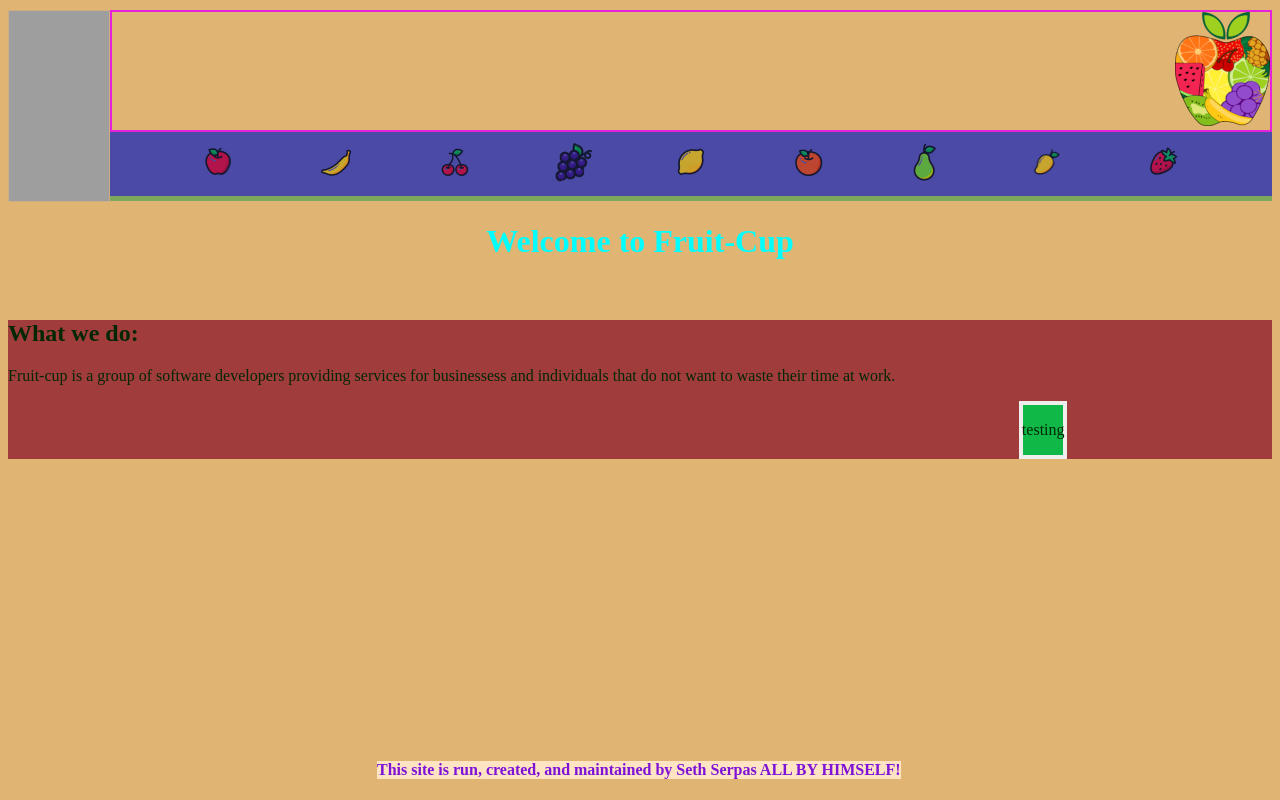
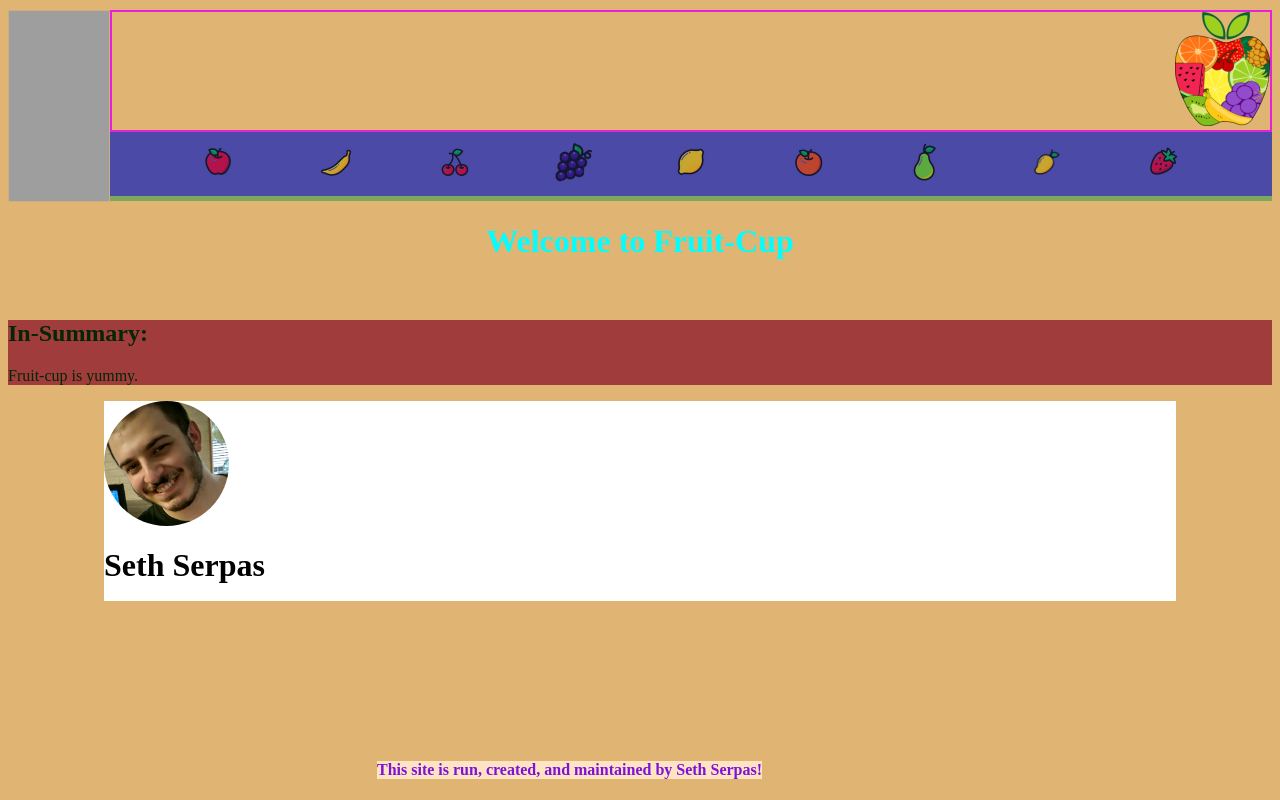
Before and after one commit to Next-Token/clearlylistening, a React (Create React App) app in the folder fruit-cup/: page / in a window 1280 px wide. Built offline with nearby package versions, Linux system fonts and the light colour scheme; grey boxes are pictures that could not be loaded.

Commit message:
formatting

```diff
--- a/fruit-cup/src/Content/Content.css
+++ b/fruit-cup/src/Content/Content.css
@@ -20,7 +20,7 @@ div .body{
     white-space: pre-line;
 }
 
-.Daily{
+.Daily2{
     border: 4px solid #f0eeed;
     background-color: rgb(16, 184, 72);
     display: flex;
@@ -33,8 +33,32 @@ div .body{
 }
 
 
-.body .Daily{
+.body .Daily2{
 
     margin-left: 80%;
 
 }
+
+.profile-pic{
+    width: 125px;
+    height: 125px;
+    position: relative;
+    overflow: hidden;
+    border-radius: 90%;
+
+}
+.top{
+    height:200px;
+}
+#pp {
+    height: 100%;
+    width: 100%;
+
+  }
+
+
+  .Resume{
+    background-color: white;
+    margin-left: 1in;
+    margin-right: 1in;
+  }
--- a/fruit-cup/src/Content/Content.js
+++ b/fruit-cup/src/Content/Content.js
@@ -1,4 +1,5 @@
 import "./Content.css";
+//import Pdf from "../Document/Document.pdf"  <a href = {Pdf} target="_blank">Download Pdf</a>
 
  function Content() {
   return (
@@ -16,29 +17,38 @@ import "./Content.css";
       </br>
       <div className="body">
         <h2>
-          What we do:
+          In-Summary:
         </h2>
         <p>
-          Fruit-cup is a group of software
-          developers providing services for
-          businessess and individuals that do not
-          want to waste their time at work.
+          Fruit-cup is yummy.
         </p>
-
-
-        <div className="Daily">
-          <p> testing</p>
 
 
 
 
 
-        </div>
+
+
+      </div>
+
+<div className="Resume">
+  <div className="top">
+  <div className="profile-pic">
+          <img src= 'fruitboy.png' id="pp"/>
+    </div>
+      <h1>Seth Serpas</h1>
 
 
 
 
-      </div>
+
+   </div>
+
+
+
+
+</div>
+
     </content>
   )
 }
--- a/fruit-cup/src/Footer/Footer.js
+++ b/fruit-cup/src/Footer/Footer.js
@@ -6,7 +6,7 @@ function Footer() {
         <div>
 
         <h4 className="foot">
-        This site is run, created, and maintained by Seth Serpas ALL BY HIMSELF!
+        This site is run, created, and maintained by Seth Serpas!
         </h4>
 
 
```
Also changed, not shown: fruit-cup/public/fruitboy.png (added).
